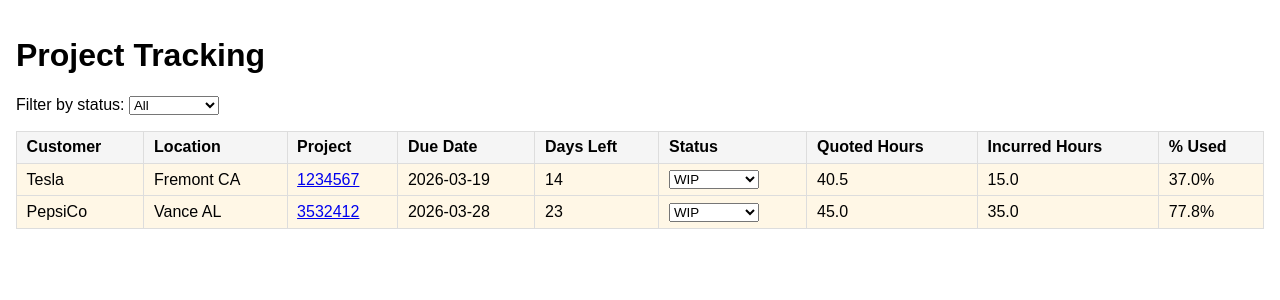
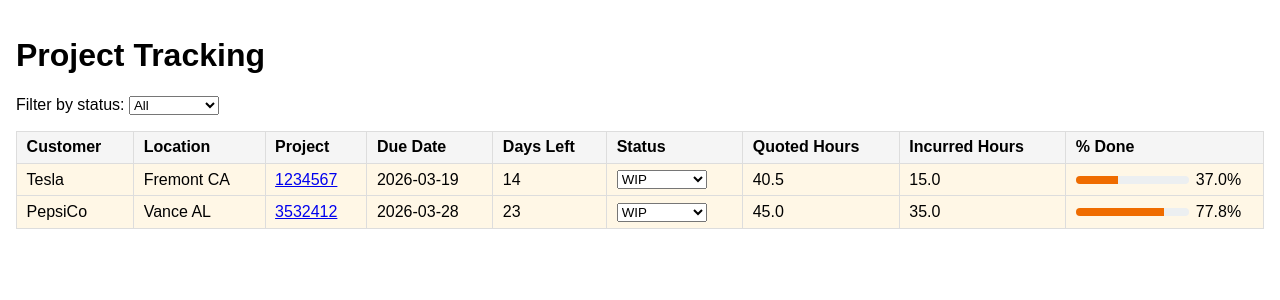
Before and after one commit to AdashAZ/Project-Tracker, a Flask app: page / in a window 1280 px wide. Shown: the part 34-334 px from the top of the page. Run offline with Flask 3, Linux system fonts and the light colour scheme; data comes from the database, SQL or seed files in the repository; both versions use the stored data as it was after the commit.

Commit message:
Deployed progress bar to dashboard.

```diff
--- a/static/css/styles.css
+++ b/static/css/styles.css
@@ -266,3 +266,41 @@ button {
     grid-template-columns: 1fr;
   }
 }
+
+
+
+.dash-progress-wrap {
+  display: flex;
+  align-items: center;
+  gap: 0.45rem;
+  min-width: 140px;
+}
+
+.dash-progress-track {
+  flex: 1;
+  height: 0.5rem;
+  border-radius: 999px;
+  background-color: #eceff1;
+  overflow: hidden;
+}
+
+.dash-progress-fill {
+  height: 100%;
+}
+
+.dash-progress-red {
+  background-color: #d32f2f;
+}
+
+.dash-progress-amber {
+  background-color: #ef6c00;
+}
+
+.dash-progress-green {
+  background-color: #2e7d32;
+}
+
+.dash-progress-text {
+  min-width: 3.6rem;
+  font-variant-numeric: tabular-nums;
+}
--- a/templates/dashboard.html
+++ b/templates/dashboard.html
@@ -29,7 +29,7 @@
       <th>Status</th>
       <th>Quoted Hours</th>
       <th>Incurred Hours</th>
-      <th>% Used</th>
+      <th>% Done</th>
     </tr>
   </thead>
   <tbody>
@@ -59,7 +59,23 @@
       </td>
       <td>{{ "%.1f"|format(project.quoted_hours_total or 0) }}</td>
       <td>{{ "%.1f"|format(project.incurred_hours_total or 0) }}</td>
-      <td>{{ "%.1f"|format(project.percent_used) }}%</td>
+      {% set pct_raw = project.percent_used %}
+      {% set pct_fill = 100 if pct_raw > 100 else (0 if pct_raw < 0 else pct_raw) %}
+      {% if pct_raw <= 20 %}
+        {% set pct_class = "dash-progress-red" %}
+      {% elif pct_raw <= 80 %}
+        {% set pct_class = "dash-progress-amber" %}
+      {% else %}
+        {% set pct_class = "dash-progress-green" %}
+      {% endif %}
+      <td>
+        <div class="dash-progress-wrap">
+          <div class="dash-progress-track">
+            <div class="dash-progress-fill {{ pct_class }}" style="width: {{ "%.1f"|format(pct_fill) }}%;"></div>
+          </div>
+          <span class="dash-progress-text">{{ "%.1f"|format(pct_raw) }}%</span>
+        </div>
+      </td>
     </tr>
     {% endfor %}
   </tbody>
--- a/templates/project_detail.html
+++ b/templates/project_detail.html
@@ -42,7 +42,7 @@
         {% set usage_pct = project.percent_used if project.percent_used > 0 else 0 %}
         {% set usage_pct_capped = 100 if usage_pct > 100 else usage_pct %}
         <div>
-          <dt>% Used</dt>
+          <dt>% Done</dt>
           <dd>
             <div class="usage-progress-wrap">
               <div class="usage-progress-track">
```
Also changed, not shown: instance/app.db.
